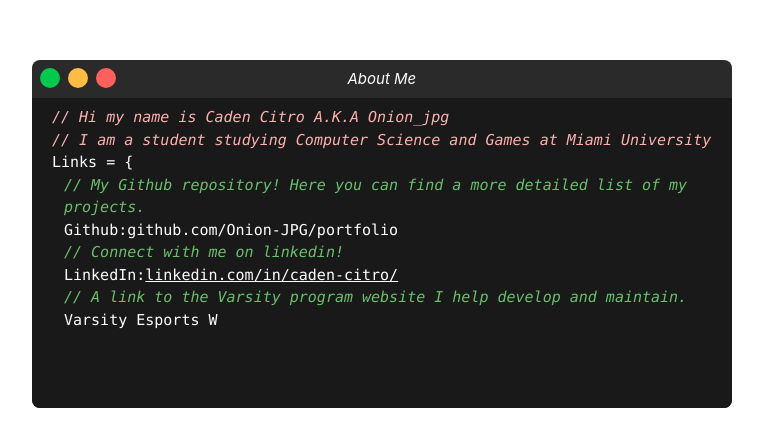
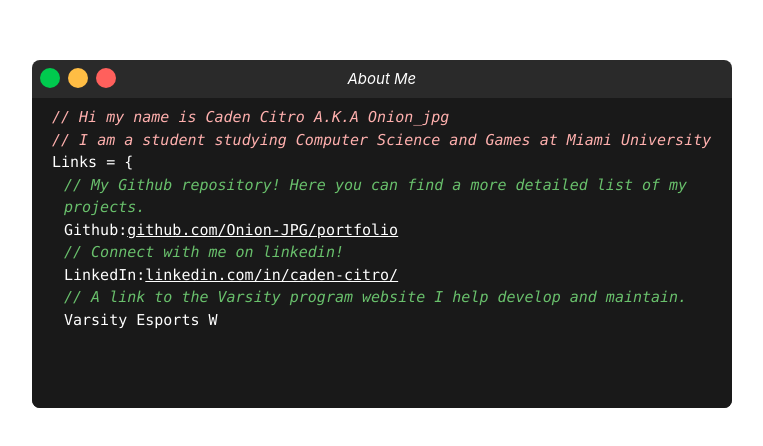
Before and after one commit to Onion-JPG/site-portfolio, a Vue app: page / in a window 1280 px wide. Shown: the part 122-568 px from the top of the page, without its empty margins (258-1021 px from the left). Built offline with nearby package versions, Linux system fonts and the light colour scheme.

Commit message:
added underline to github

```diff
--- a/src/components/about.vue
+++ b/src/components/about.vue
@@ -114,7 +114,7 @@ export default {
         ></colorText>
         <a
           v-if="aboutLine6"
-          class="text-400"
+          class="text-400 underline"
           href="https://github.com/Onion-JPG/portfolio"
           target="_blank"
           >github.com/Onion-JPG/portfolio</a
```
